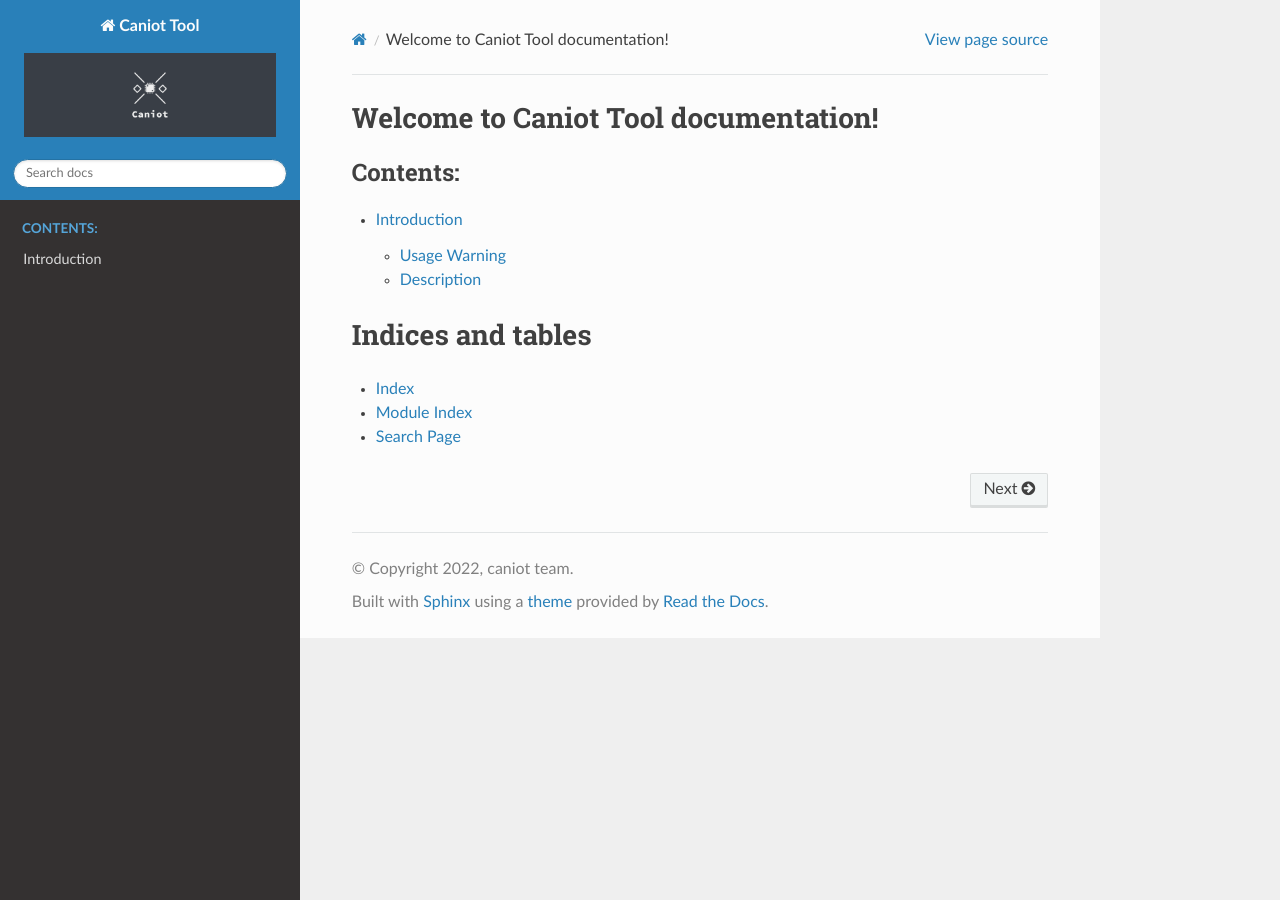
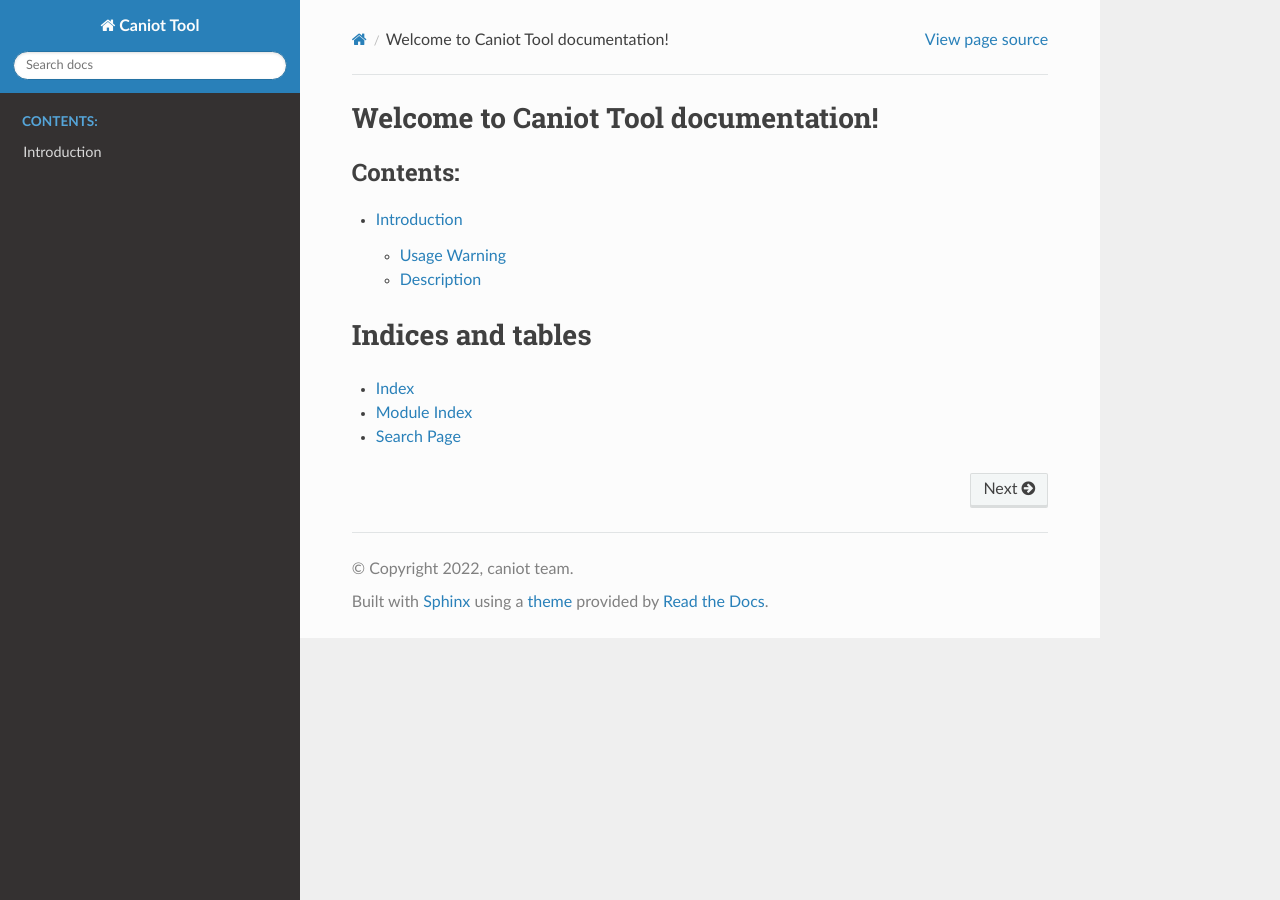
Before and after one commit to caniot/caniot_tools, a Sphinx documentation site: the page built from docs/source/index.rst, in a window 1280 px wide. Built offline with Sphinx 7.4.7 and the Read the Docs theme 2.0.0, drawn with Linux system fonts in a browser that asks for light colours.

Commit message:
remove some settings

```diff
--- a/docs/source/conf.py
+++ b/docs/source/conf.py
@@ -26,10 +26,3 @@ exclude_patterns = []
 
 html_theme = 'sphinx_rtd_theme'
 html_static_path = ['_static']
-html_favicon = './images/favicon.png'
-html_title = 'Caniot Tool'
-html_logo = './images/twitter_header_photo_2.png'
-html_theme_options = {
-    'logo_only': False,
-    'display_version': True,
-}
```
